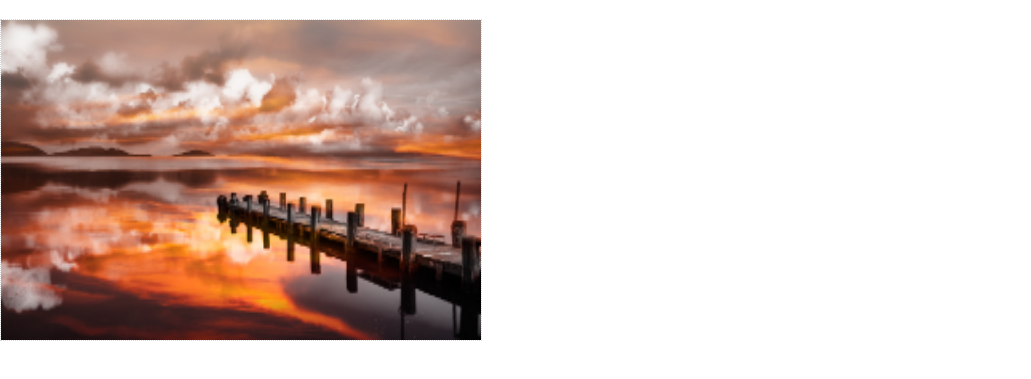
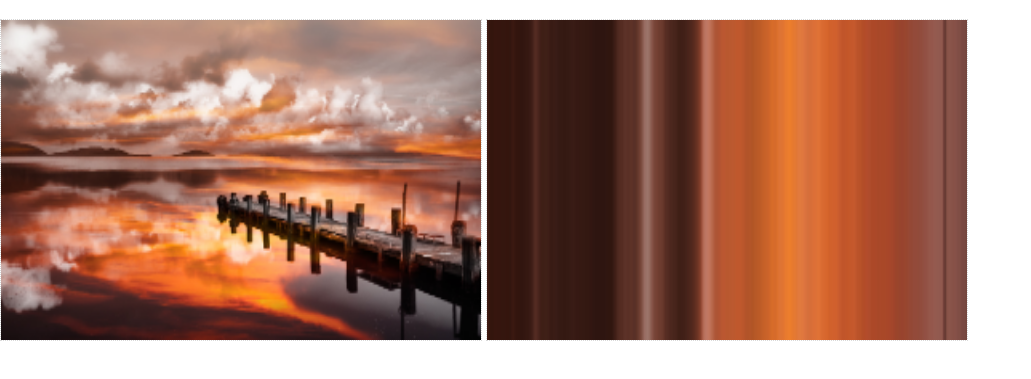
Before and after one commit to mwarkentin/colourio, a plain HTML site: page index.html in a window 1280 px wide. Shown: the part 61-440 px from the top of the page, without its empty margins (0-1031 px from the left). Drawn offline with Linux system fonts and the light colour scheme.

Commit message:
Paint pixels to destination canvas

```diff
--- a/app.js
+++ b/app.js
@@ -3,20 +3,25 @@ var $ = function(el) {
 };
 
 var x = 0,
-    y = 50,
+    y = 75,
     width = 480,
     height = 320,
     sampleSize = 1;
 
-var sourceImage = $('SourceImage');
-console.log(sourceImage);
-var context = sourceImage.getContext('2d');
-var source = new Image();
-source.src = 'sample-image.jpeg';
-source.onload = function() {
-	context.drawImage(source, 0, 0, sourceImage.width, sourceImage.height);
-	for (x=0; x < sourceImage.width; x++) {
-		console.log(x, y);
-		console.log(context.getImageData(x, y, sampleSize, sampleSize));
+var sourceCanvas = $('Source'),
+    destinationCanvas = $('Destination');
+
+var sourceContext = sourceCanvas.getContext('2d'),
+    destinationContext = destinationCanvas.getContext('2d');
+
+var sample = new Image();
+sample.src = 'sample-image.jpeg';
+sample.onload = function() {
+	sourceContext.drawImage(sample, 0, 0, sourceCanvas.width, sourceCanvas.height);
+	for (x=0; x < sourceCanvas.width; x++) {
+		pixelData = sourceContext.getImageData(x, y, sampleSize, sampleSize);
+		for (var yy = 0; yy < destinationCanvas.height; yy++) {
+			destinationContext.putImageData(pixelData, x, yy);
+		}
 	}
 };
--- a/index.html
+++ b/index.html
@@ -6,7 +6,8 @@
     </head>
     <body>
         <h1>Colours</h1>
-        <canvas id="SourceImage"></canvas>
+        <canvas id="Source"></canvas>
+        <canvas id="Destination"></canvas>
 
         <script type="text/javascript" src="app.js"></script>
     </body>
```
